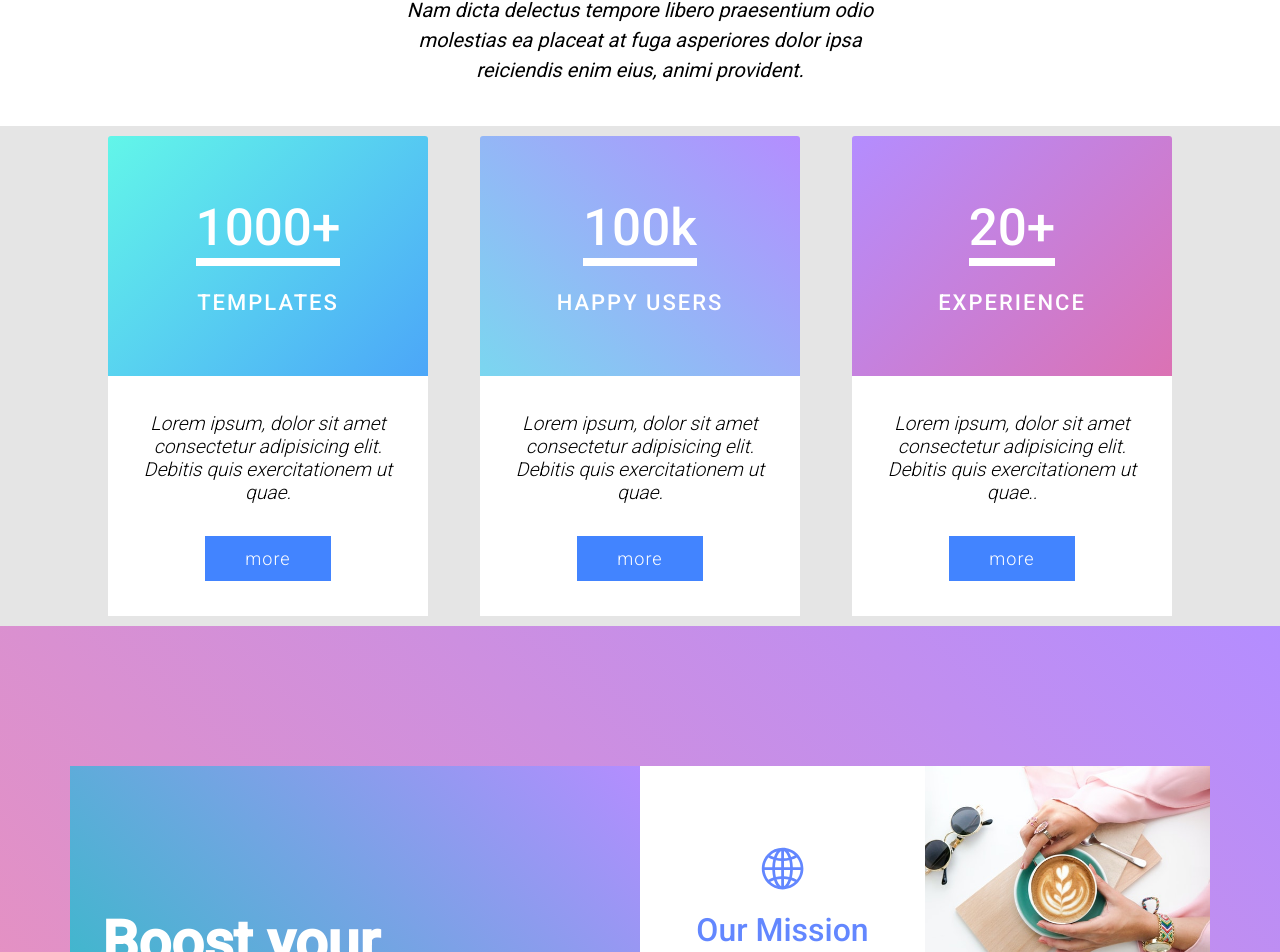
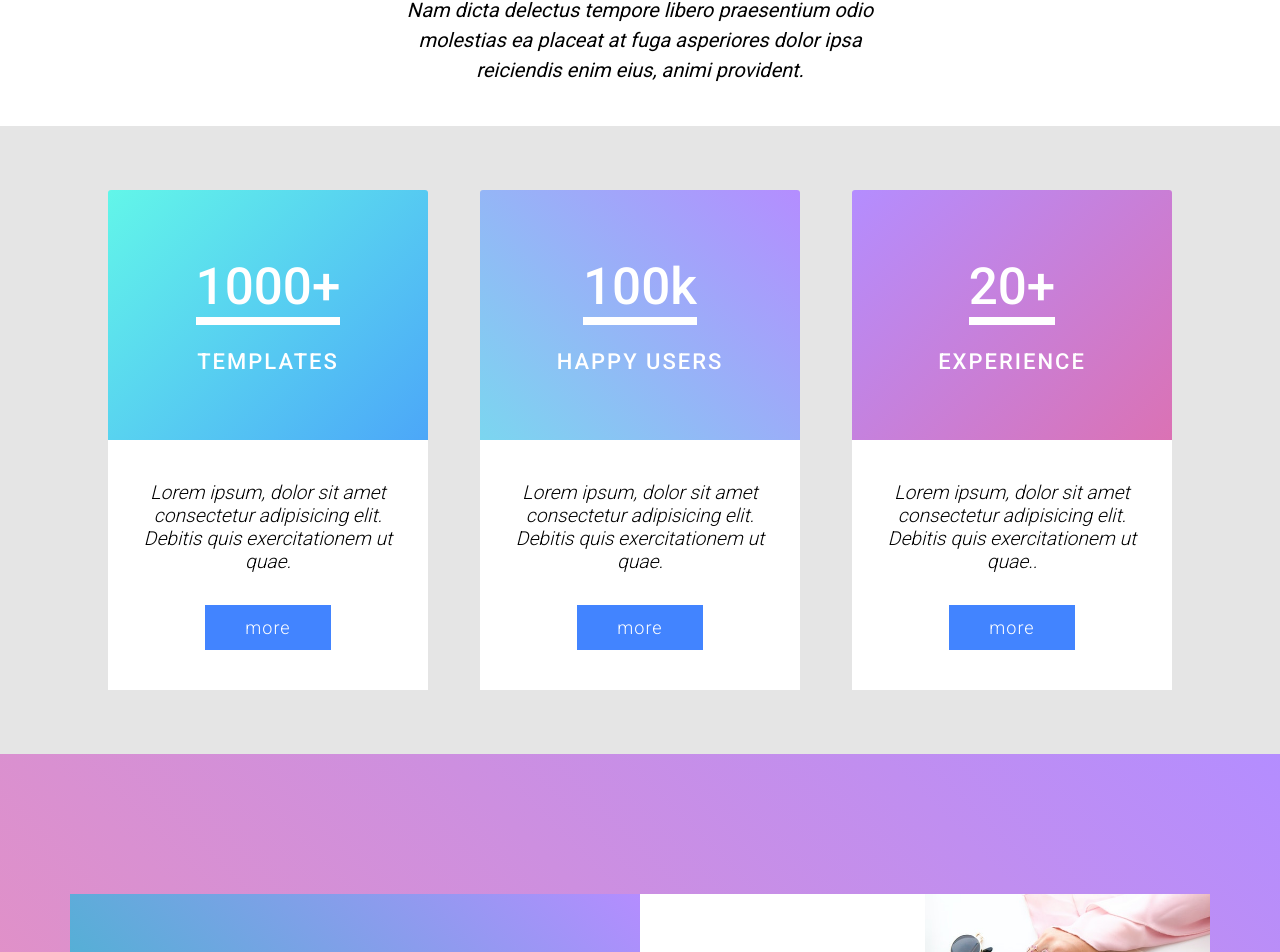
Before and after one commit to bbrownsell/react-buzz-webpage, a React (Create React App) app: page / in a window 1280 px wide. Shown: the part 1074-2026 px from the top of the page. Built offline with nearby package versions, Linux system fonts and the light colour scheme.

Commit message:
Add files via upload

```diff
--- a/src/Components/Cards/Cards.css
+++ b/src/Components/Cards/Cards.css
@@ -39,13 +39,14 @@
     margin: 0 auto;
     /* padding: 3rem 3rem 0 3rem; */
     width: 90%;
-    height: calc(100vh - 300px);
-    padding: 2rem 0;
+    /* height: calc(100vh - 300px); */
+    padding: 4rem 0;
 }
 
 .card {
     display: inline-block;
-    height: 30rem;
+    /* height: 30rem; */
+    height: 500px;
     width: 20rem;
     border-radius: 3px;
     text-align: center;
```
